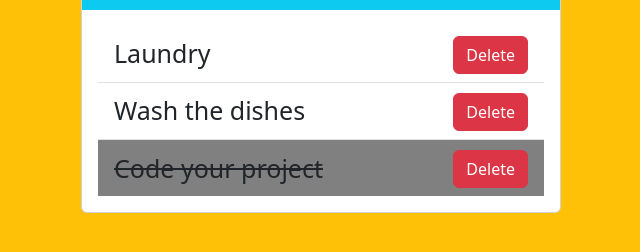
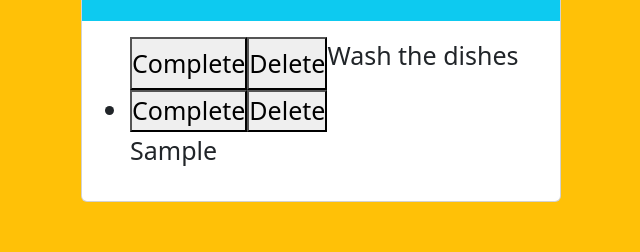
Before and after one commit to gokatasoy/todoApp-JS, a plain HTML site: page index.html in a window 1280 px wide. Both pictures are taken after typing "Sample" into the empty fields and a click on the button "Add". Shown: the part 360-612 px from the top of the page, without its empty margins (319-959 px from the left). Drawn offline with nearby package versions, Linux system fonts and the light colour scheme.

Commit message:
Add render function.

```diff
--- a/index.html
+++ b/index.html
@@ -20,22 +20,18 @@
             <div class="bg-info p-2">
                 <h1 class="p-2 text-center">TODO App</h1>
                 <div class="input-group mb-3">
-                    <input type="text" class="form-control" placeholder="Add task...">
+                    <input type="text" class="form-control" id="todo_input" placeholder="Add task...">
                     <div class="input-group-append">
-                        <button class="btn btn-success addBtn" type="button">Add</button>
+                        <button class="btn btn-success" type="button" id="add_btn">Add</button>
                     </div>
                 </div>
             </div>
             <div class="card-body">
-                <ul class="list-group list-group-flush">
-                    <li class="list-group-item d-flex justify-content-between align-items-center">Laundry
-                        <span><button class="btn btn-danger">Delete</button></span>
-                    </li>
-                    <li class="list-group-item d-flex justify-content-between align-items-center">Wash the dishes
-                        <span><button class="btn btn-danger">Delete</button></span>
-                    </li>
-                    <li class="list-group-item checked d-flex justify-content-between align-items-center">Code your project
-                        <span><button class="btn btn-danger">Delete</button></span>
+                <ul class="todo_list_" id="todo_list">
+                    <li class="todo_item_" id="todo_item">
+                        <button class="complete_button" id="complete_button">Complete</button>
+                        <button class="delete_button" id="delete_button">Delete</button>
+                        <p id="todo_text">Wash the dishes</p>
                     </li>
                 </ul>
             </div>
--- a/index.js
+++ b/index.js
@@ -1,16 +1,58 @@
 // TODO APP
 // 1-) Start
-// 2-) Add Html Structure and Css
-// 3-) Close butonuna ulaş ve bi fonksiyon yaz. Bu fonksiyona tıkladığın zaman (onclick) parent elementinin styleine ulaşıp display none yapacaksın
-// 4-) ul elemanlarına ulaş ve bu elemana bi event listener ekle. Bu event listener sayesinde elemente tıkladığın zaman checed classı vereceksin
-// 5-) Add butonuna tıkladığın zaman inputtaki eleman listeye eklenecek.
-// 6-) newElement diye bi fonksiyon çağır.
-// 7-) Li adında bi etiket oluştur ve değişken içine at
-// 8-) input değerini al ve dğişken içine ata.
-// 9-) input değişkenini innerHtml içine al ve yine bi değişken içine at
-// 10-) li.appendChild metodunu kullan. Burada inputun değeri üzerinden kontrol işlemi yap dolu veya boş gibisinden.
-// 11-) Bu işlemden sonra input değişkenine ulaş ve input içini sıfırla.
-// 12-) Listeden çıkarma fonksiyonu
-// 13-)
+// 2-) Add butonuna ulaş değişken içine at
+// 3-) inputa ulaş bi değişken içine at
+// 4-) appendChild kullanıp içine li elemanı eklemek için ul elemanına ulaş ve bi değişken içine ata.
+// 5-) Add butonuna click eventi ekle
+// 6-) Add butonuna bastığında çağrılacak fonksiyonu yaz => addTask
+// 7-) addTask fonksiyonunda inputun value değeri üzerinden boş mu kontrolünü yap
+// 8-) else durumunda ul'ye li ekleyecek fonksiyonu ekleyeceğiz => renderTodoItem ve buna input'un value değerini parametre olarak geçerceğiz => todoText
+// 9-) Bu fonksiyon todoText tiye bi parametre alacak.
+// 10-) li elementi create et ve bunu todoItemElement adındaki değişkene ata.
+// 11-) Bu elemente ulaş ve classlistine todo_item ekle
+// 12-) completeButton oluştur createElement yardımıyla
+// 13-) bu elemente gerekli classı ekle classList yardımıyla
+// 14-) butonun gerekli innerTextini ekle
+// 15-) ve li elementine bu buttonu append et
+// 16-) aynısını delete button için de yap
+// 17-) textElement diye bi değişken oluştur ve p etiketi create et
+// 18-) Bu elementin innerTextini parametreden gelen değeri aktar
+// 19-) ve bu textElementi ul içine append et
+// 20-) Ve bu elementi ul'ye append et.
 
-// close => display:none, onclick => add checked class, add => addNewItem
+
+// ADDING TASK TO THE LIST
+let addBtn = document.getElementById("add_btn")
+let todoInput = document.getElementById("todo_input")
+let todoList = document.getElementById("todo_list")
+
+const renderTodoItem = (todoText) => {
+    let todoElement = document.createElement("li")
+    todoElement.classList.add("todoItem")
+
+    let completeButton = document.createElement("button")
+    completeButton.classList.add("complete_button")
+    completeButton.innerText = "Complete"
+    todoElement.appendChild(completeButton)
+
+    let deleteButton = document.createElement("button")
+    deleteButton.classList.add("delete_button")
+    deleteButton.innerText = "Delete"
+    todoElement.appendChild(deleteButton)
+
+    let textElement = document.createElement("p")
+    textElement.innerText= todoText
+    todoElement.appendChild(textElement)
+
+    todoList.appendChild(todoElement)
+}
+
+const addTask = () => {
+    if (todoInput.value === "") {
+        alert("You can not pass an empty input!")
+    } else {
+        renderTodoItem(todoInput.value)
+    }
+}
+
+addBtn.addEventListener("click", addTask)
--- a/style.css
+++ b/style.css
@@ -25,6 +25,11 @@ body{
     font-size: 25px;
 }
 
+.todo_item_{
+    display: flex;
+    flex-direction: row;
+}
+
 .checked{
     text-decoration: line-through;
     background-color: grey;
```
